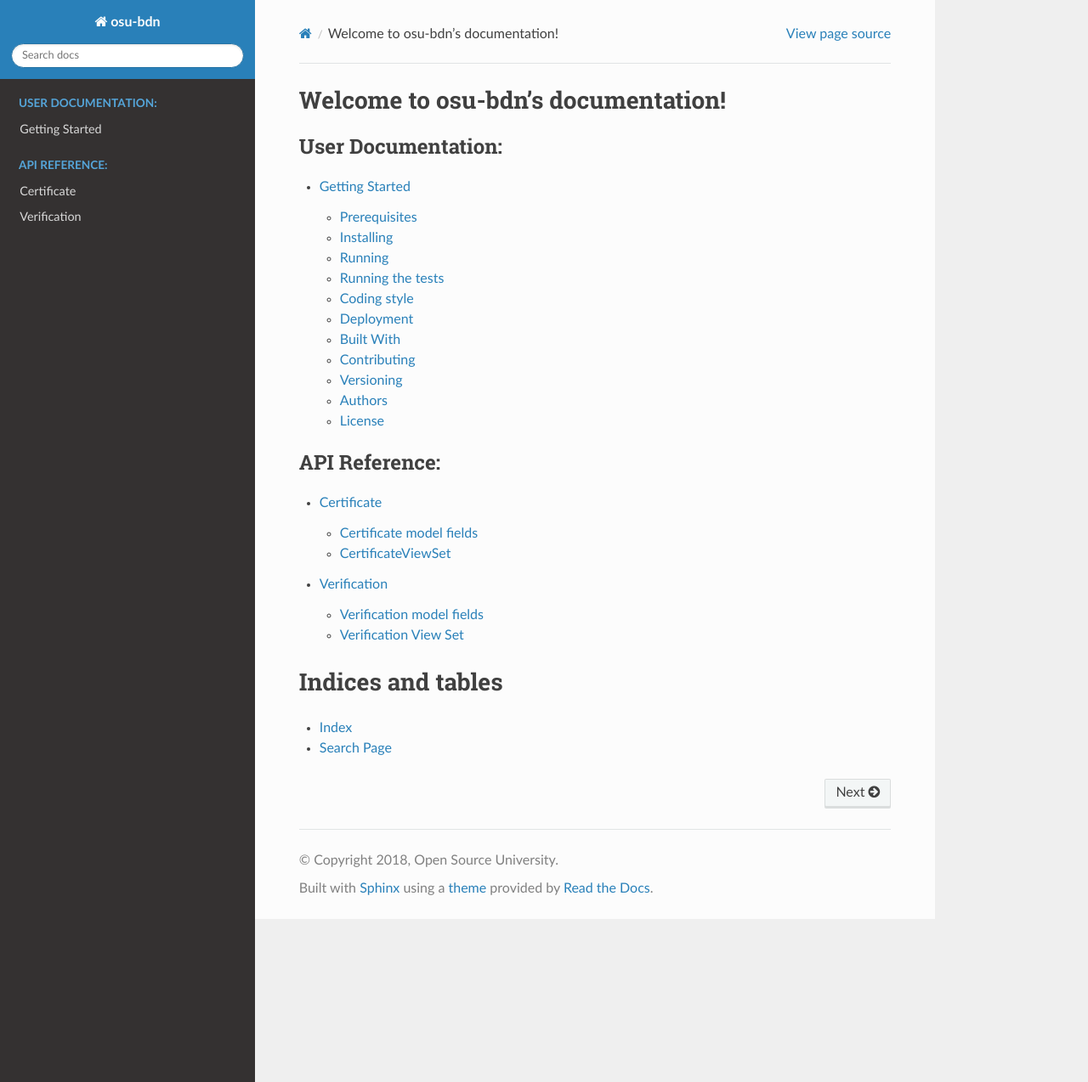
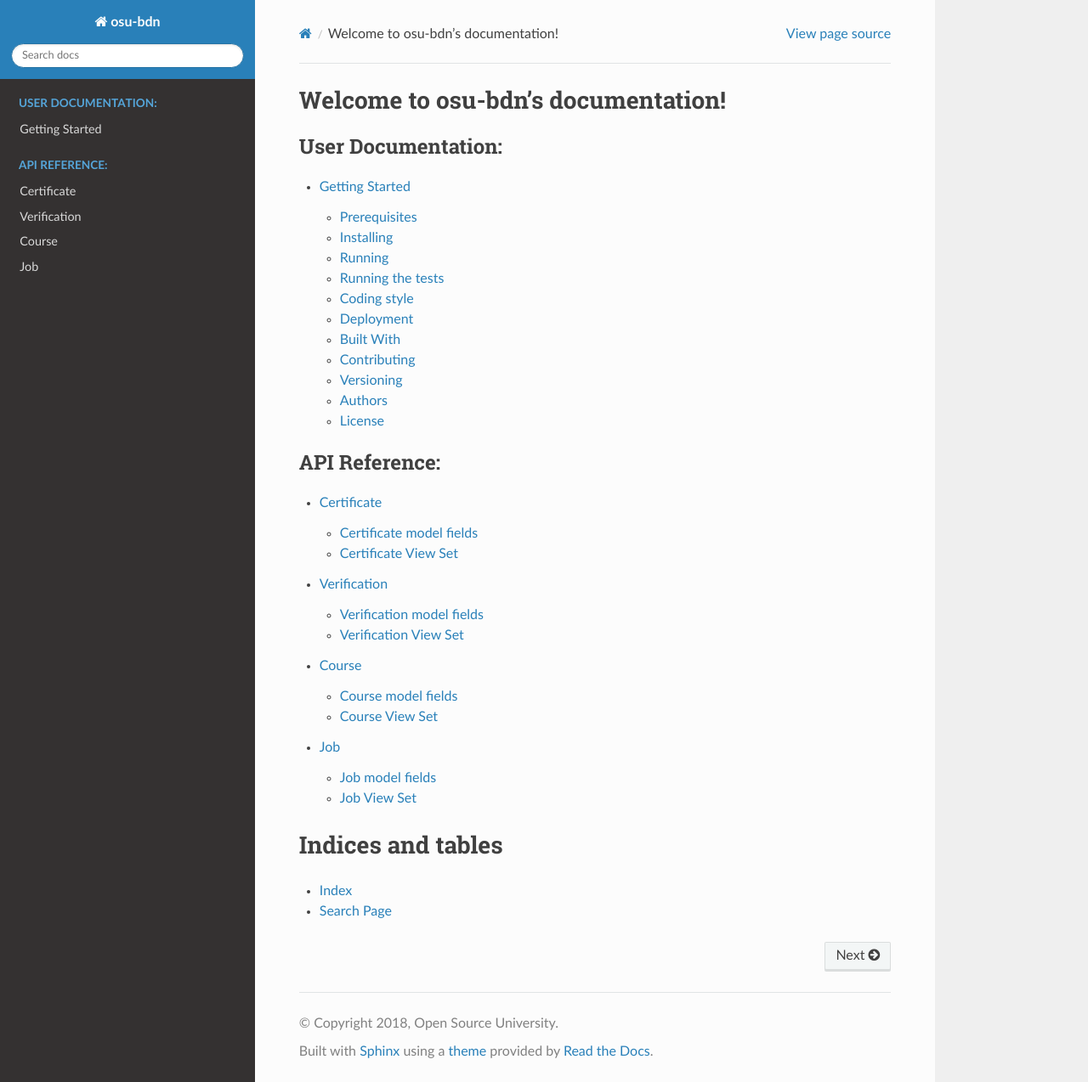
Before and after one commit to OpenSourceUniversity/bdn, a Sphinx documentation site: the page built from docs/index.rst, in a window 1280 px wide and 1274 px high. Shown: the whole window at 85% size. Built offline with Sphinx 7.4.7 and the Read the Docs theme 2.0.0, drawn with Linux system fonts in a browser that asks for light colours.

Commit message:
Add lists for Job and Course documentation

```diff
--- a/docs/certificate.rst
+++ b/docs/certificate.rst
@@ -30,8 +30,8 @@ Certificate model in database contains next fields:
     - ``checksum_hash`` (CharField)
 
 
-CertificateViewSet
-==================
+Certificate View Set
+====================
 
 ----------------------
 Create new certificate
--- a/docs/index.rst
+++ b/docs/index.rst
@@ -18,6 +18,8 @@ Welcome to osu-bdn's documentation!
 
    certificate
    verification
+   course
+   job
 
 
 
```
Also changed, not shown: docs/course.rst (added, +44 -0 lines), docs/job.rst (added, +44 -0 lines).
